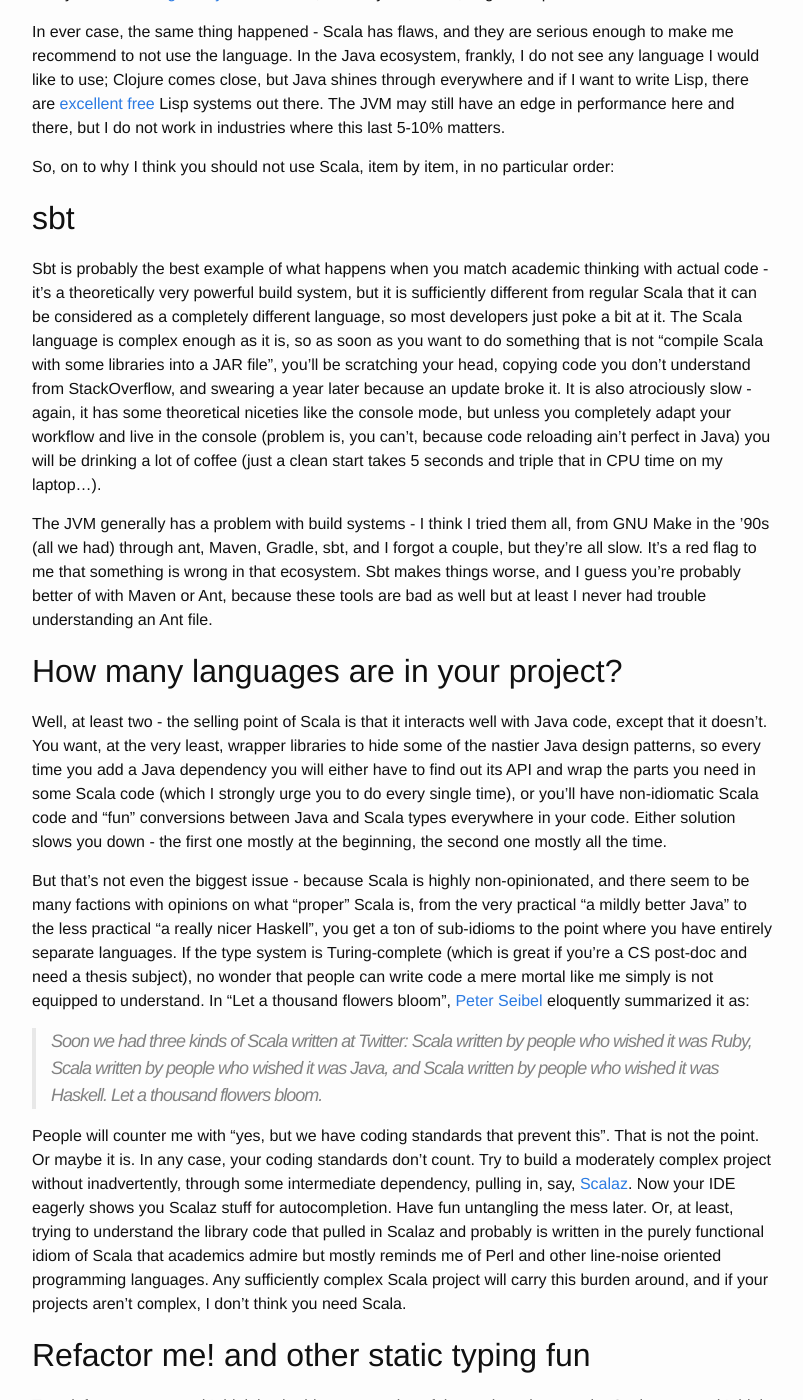
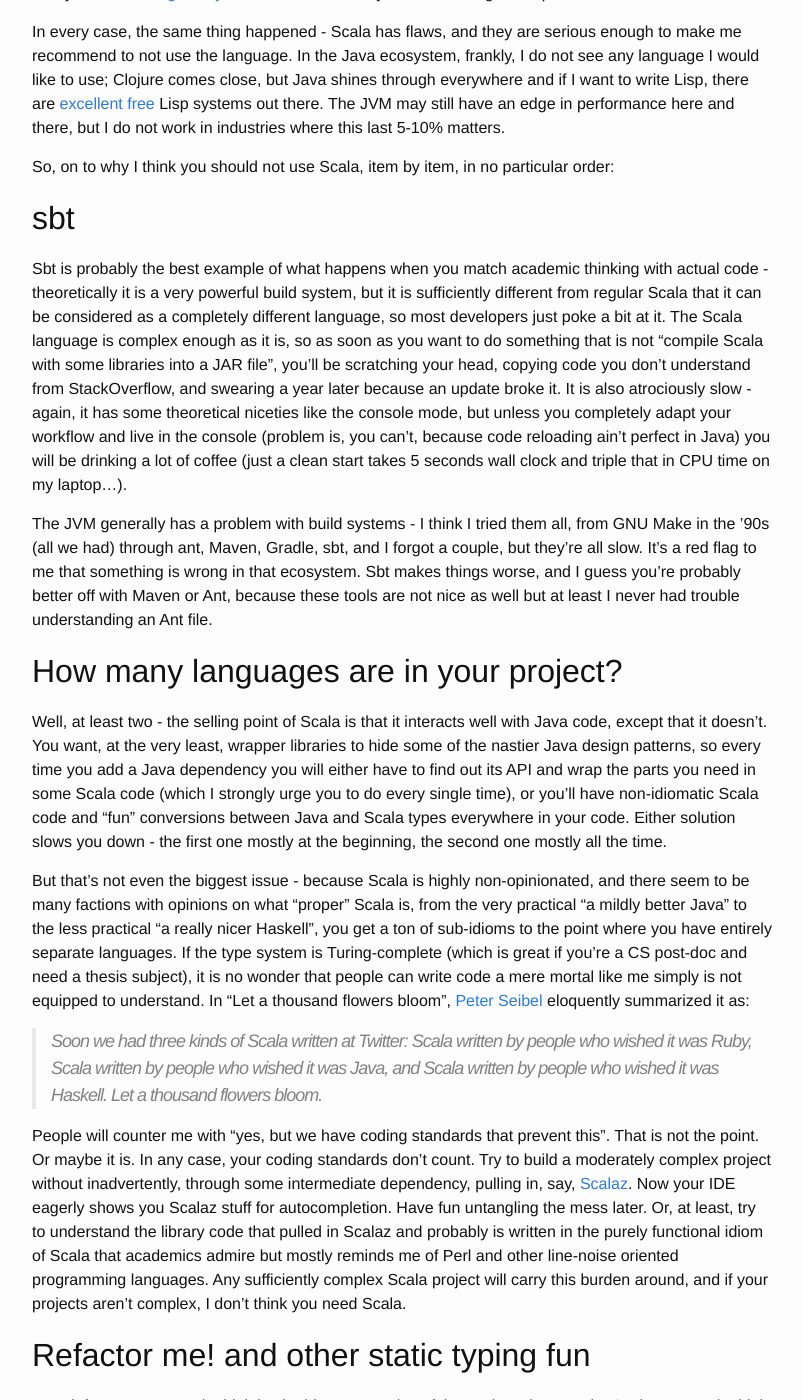
Before and after one commit to cdegroot/evrl, a Jekyll site: the page built from _posts/2017-11-10-scala-part-ii.markdown, in a window 1280 px wide and 1400 px high, scrolled down 639 px. Shown: the whole window, without its empty margins (238-1041 px from the left). Built offline with Jekyll 4.4.1, drawn with Linux system fonts in a browser that asks for light colours; comment, search, counter and statistics services are not loaded; some of the changed text lies outside the part shown.

Commit message:
Small fixes to Scala II post

```diff
--- a/_posts/2017-11-10-scala-part-ii.markdown
+++ b/_posts/2017-11-10-scala-part-ii.markdown
@@ -32,7 +32,7 @@
 at [PagerDuty](http://www.pagerduty.com) where Scala, certainly back then, reigned
 supreme.
 
-In ever case, the same thing happened - Scala has flaws, and they are serious enough
+In every case, the same thing happened - Scala has flaws, and they are serious enough
 to make me recommend to not use the language. In the Java ecosystem, frankly, I do
 not see any language I would like to use; Clojure comes close, but Java shines through
 everywhere and if I want to write Lisp, there are [excellent](https://www.cons.org/cmucl/)
@@ -45,7 +45,7 @@
 ## sbt
 
 Sbt is probably the best example of what happens when you match academic thinking
-with actual code - it's a theoretically very powerful build system, but it is
+with actual code - theoretically it is a very powerful build system, but it is
 sufficiently different from regular Scala that it can be considered as a completely
 different language, so most developers just poke a bit at it. The Scala language
 is complex enough as it is, so as soon as you want to do something that is not "compile
@@ -54,15 +54,15 @@
 update broke it. It is also atrociously slow - again, it has some theoretical niceties
 like the console mode, but unless you completely adapt your workflow and live in the
 console (problem is, you can't, because code reloading ain't perfect in Java) you will
-be drinking a lot of coffee (just a clean start takes 5 seconds and triple that in CPU
-time on my laptop...).
+be drinking a lot of coffee (just a clean start takes 5 seconds wall clock and
+triple that in CPU time on my laptop...).
 
 The JVM generally has a problem with build systems - I think I tried them all, from
 GNU Make in the '90s (all we had) through ant, Maven, Gradle, sbt, and I forgot a
 couple, but they're all slow. It's a red flag to me that something is wrong in that
-ecosystem. Sbt makes things worse, and I guess you're probably better of with Maven
-or Ant, because these tools are bad as well but at least I never had trouble understanding
-an Ant file.
+ecosystem. Sbt makes things worse, and I guess you're probably better off with Maven
+or Ant, because these tools are not nice as well but at least I
+never had trouble understanding an Ant file.
 
 ## How many languages are in your project?
 
@@ -79,13 +79,13 @@
 there seem to be many factions with opinions on what "proper" Scala is, from the very
 practical "a mildly better Java" to the less practical "a really nicer Haskell", you
 get a ton of sub-idioms to the point where you have entirely separate languages. If
-the type system is Turing-complete (which is great if you're a CS post-doc and need a thesis subject), no wonder that people can write code a mere mortal like me simply is not equipped to understand. In "Let a thousand flowers bloom", [Peter Seibel](http://www.gigamonkeys.com/flowers/) eloquently summarized it as:
+the type system is Turing-complete (which is great if you're a CS post-doc and need a thesis subject), it is no wonder that people can write code a mere mortal like me simply is not equipped to understand. In "Let a thousand flowers bloom", [Peter Seibel](http://www.gigamonkeys.com/flowers/) eloquently summarized it as:
 
 > Soon we had three kinds of Scala written at Twitter: Scala written by people who wished it was Ruby, Scala written by people who wished it was Java, and Scala written by people who wished it was Haskell. Let a thousand flowers bloom.
 
 People will counter me with "yes, but we have coding standards that prevent this". That is not the point. Or maybe it is. In any case, your coding standards don't count. Try to build a moderately complex project without inadvertently, through some intermediate dependency, pulling in,
 say, [Scalaz](https://github.com/scalaz/scalaz). Now your IDE eagerly shows you Scalaz
-stuff for autocompletion. Have fun untangling the mess later. Or, at least, trying to understand the library code that pulled in Scalaz and probably is written in the purely functional idiom of Scala that academics admire but mostly reminds me of Perl and other line-noise oriented programming languages. Any sufficiently complex Scala project will carry this burden around, and if your projects aren't complex, I don't think you need Scala.
+stuff for autocompletion. Have fun untangling the mess later. Or, at least, try to understand the library code that pulled in Scalaz and probably is written in the purely functional idiom of Scala that academics admire but mostly reminds me of Perl and other line-noise oriented programming languages. Any sufficiently complex Scala project will carry this burden around, and if your projects aren't complex, I don't think you need Scala.
 
 ## Refactor me! and other static typing fun
 
```
Also changed, not shown: other parts of _posts/2017-11-10-scala-part-ii.markdown (+2 -2 lines).
